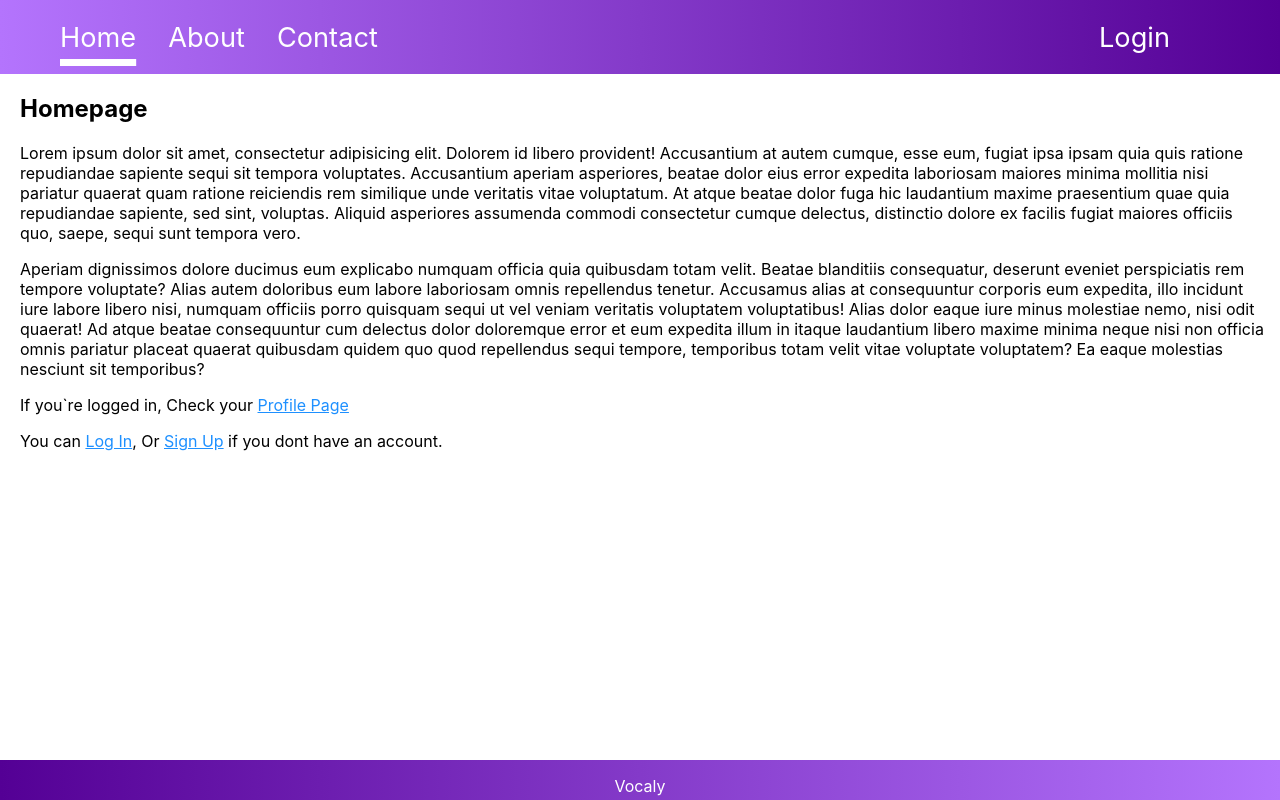
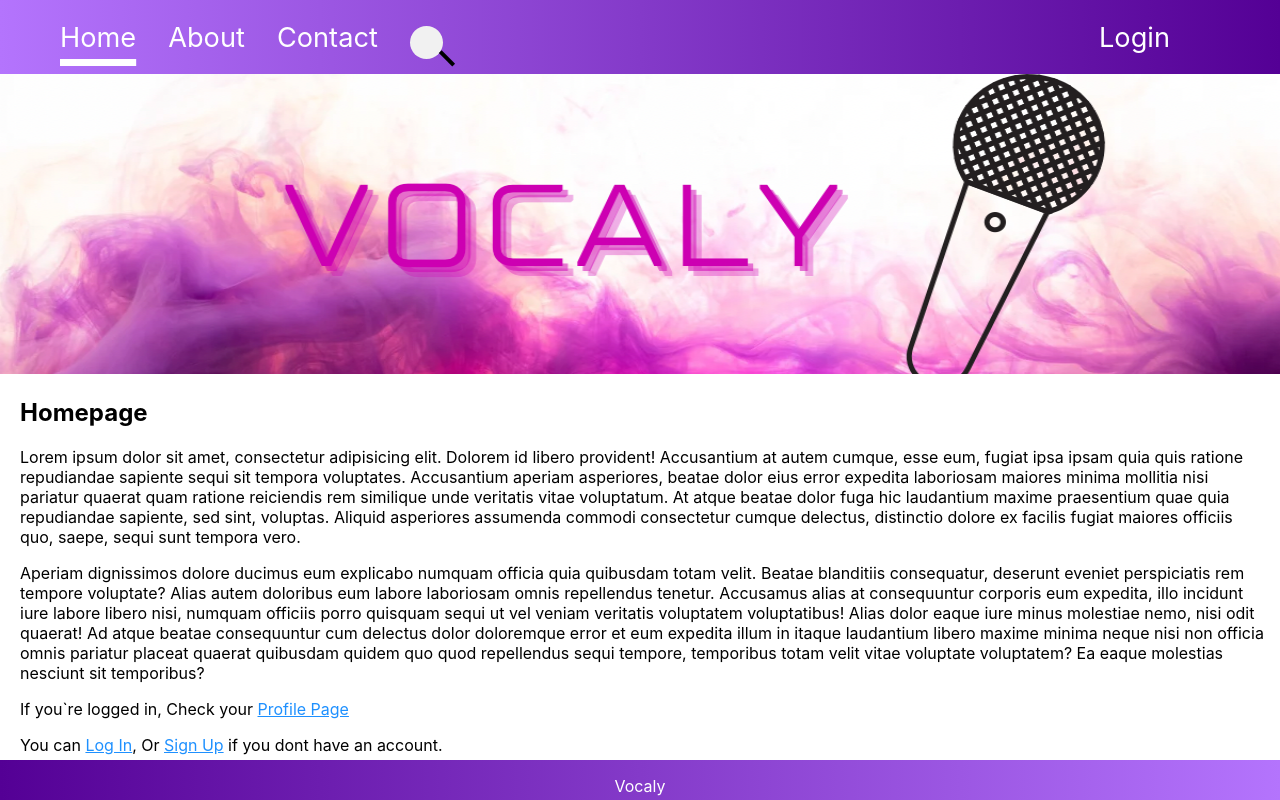
Before and after one commit to BobbyFrankz/Front-End-EindOpdracht, a React (Create React App) app: page / in a window 1280 px wide. Built offline with nearby package versions, Linux system fonts and the light colour scheme.

Commit message:
sign up fixed

```diff
--- a/package.json
+++ b/package.json
@@ -6,6 +6,7 @@
     "@testing-library/jest-dom": "^5.16.5",
     "@testing-library/react": "^13.4.0",
     "@testing-library/user-event": "^13.5.0",
+    "axios": "^1.2.2",
     "react": "^18.2.0",
     "react-dom": "^18.2.0",
     "react-router-dom": "^6.6.1",
--- a/src/components/NavBar.css
+++ b/src/components/NavBar.css
@@ -1,3 +1,5 @@
+@import url("https://fonts.googleapis.com/css?family=Raleway:400,400i,700");
+
 .navbar {
     background-image: linear-gradient(90deg, rgb(180, 116, 253), rgb(84, 0, 149));
     height: 74px;
@@ -7,8 +9,9 @@
     display: flex;
     flex-direction: row;
     justify-content: space-between;
-    align-items: center;
+    /*align-items: center;*/
     padding-top: 5px;
+
 
 }
 
@@ -90,11 +93,75 @@
     margin-right: 25px;
 
 
+
 }
 nav a {
     font-size: 1.7em;
-    box-shadow: inset 0 0 0 0 #000000;
-    color: #cbb4e3;
 
-    border-radius: 30px;
 }
+
+
+.search-box {
+    font-size: 20px;
+    display: inline-block;
+    position: relative;
+    align-content: center;
+    border-radius: 2.5em;
+   margin-bottom: 10px;
+    flex-wrap: wrap;
+
+}
+.search-box input[type=text] {
+    font-family: inherit;
+    font-weight: bold;
+    width: 2.5em;
+    height: 2.5em;
+    padding: 0.3em 2.1em 0.3em 0.4em;
+    border: none;
+    box-sizing: border-box;
+    border-radius: 2.5em;
+    transition: width 800ms cubic-bezier(0.68, -0.55, 0.27, 1.55) 150ms;
+}
+.search-box input[type=text]:focus {
+    outline: none;
+}
+.search-box input[type=text]:focus, .search-box input[type=text]:not(:placeholder-shown) {
+    width: 18em;
+    transition: width 800ms cubic-bezier(0.68, -0.55, 0.27, 1.55);
+}
+.search-box input[type=text]:focus + button[type=reset], .search-box input[type=text]:not(:placeholder-shown) + button[type=reset] {
+    transform: rotate(-45deg) translateY(0);
+    transition: transform 150ms ease-out 800ms;
+}
+.search-box input[type=text]:focus + button[type=reset]:after, .search-box input[type=text]:not(:placeholder-shown) + button[type=reset]:after {
+    opacity: 1;
+    transition: top 150ms ease-out 950ms, right 150ms ease-out 950ms, opacity 150ms ease 950ms;
+}
+.search-box button[type=reset] {
+    background-color: transparent;
+    width: 1.4em;
+    height: 1.4em;
+    border: 0;
+    padding: 0;
+    outline: 0;
+    display: flex;
+    justify-content: center;
+    align-items: center;
+    position: absolute;
+    top: 0.55em;
+    right: 0.55em;
+    transform: rotate(-45deg) translateY(2.2em);
+    transition: transform 150ms ease-out 150ms;
+}
+.search-box button[type=reset]:before, .search-box button[type=reset]:after {
+    content: "";
+    background-color: #000000;
+    width: 0.3em;
+    height: 1.4em;
+    position: absolute;
+}
+.search-box button[type=reset]:after {
+    transform: rotate(90deg);
+    opacity: 0;
+    transition: transform 150ms ease-out, opacity 150ms ease-out;
+}
--- a/src/components/NavBar.js
+++ b/src/components/NavBar.js
@@ -39,6 +39,11 @@ function NavBar() {
                             <NavLink className={({isActive}) => isActive ? "link--active" : "link--default"}
                                      to="/contact">Contact</NavLink>
                         </li>
+                        <form className="search-box">
+                            <input type="text" placeholder=" "/>
+                            <button type="reset"></button>
+                        </form>
+
                     </ul>
                     <ul>
                         <Link  className="login" to="signin">Login</Link>
--- /dev/null
+++ b/src/pages/home/Home.css
@@ -0,0 +1,6 @@
+.vocaly-image {
+
+    min-width: 100%;
+    max-width: 100%;
+    max-height: 300px;
+}
--- a/src/pages/home/Home.js
+++ b/src/pages/home/Home.js
@@ -1,10 +1,13 @@
 import React from 'react';
 import { Link } from 'react-router-dom';
 import '../GlobalCss.css';
+import vocaly from '../../assets/vocaly.PNG'
+import './Home.css';
 
 function Home() {
     return (
         <>
+            <img className={"vocaly-image"} src={vocaly} alt="vocaly.PNG"/>
             <section className={"outer-container"}>
             <div className={"inner-container"}>
             <h1>Homepage</h1>
--- a/src/pages/login/LogIn.js
+++ b/src/pages/login/LogIn.js
@@ -5,14 +5,14 @@ import './LogIn.css';
 function LogIn() {
     return (
         <>
-            <form action="action_page.php">
+            <form action="profile">
                 <div className="container">
                     <h1>Log in</h1>
                     <p>Please fill in this form to Log In.</p>
 
 
-                    <label htmlFor="email"><b>Email</b></label>
-                    <input type="text" placeholder="Enter Email" name="email" id="email" required/>
+                    <label htmlFor="username"><b>Username</b></label>
+                    <input type="text" placeholder="Enter Username" name="username" id="username" required/>
 
                     <label htmlFor="psw"><b>Password</b></label>
                     <input type="password" placeholder="Enter Password" name="psw" id="psw" required/>
--- a/src/pages/signup/SignUp.js
+++ b/src/pages/signup/SignUp.js
@@ -1,45 +1,79 @@
-import React from 'react';
+import React, {useEffect, useState} from 'react';
 import { Link } from 'react-router-dom';
 import './SignUp.css';
+import axios from "axios";
+
+
+
+
 
 function SignUp() {
+    const [accountData, setAccountData] = useState([]);
+    const [error, setError] = useState(false);
+    const [username, setUsername] = useState("");
+    const [password, setPassword] = useState("");
+    const [enabled] = useState(true);
+    const [apikey] = useState("");
+    const [email, setEmail] = useState("");
+    const url = "http://localhost:8080"
+
+
+    async function fetchData() {
+
+        try {
+            const { data } = await axios.post(`${url}/users`, {
+                username: username,
+                password: password,
+                enabled: enabled,
+                apikey: apikey,
+                email: email
+            });
+            setAccountData(data);
+            console.log(data)
+        } catch(e) {
+            console.error(e);
+            setError(true);
+        }
+
+    }
+
     return (
         <>
-            <form action="action_page.php">
+            <form action="signin">
                 <div className="container">
                     <h1>Register</h1>
                     <p>Please fill in this form to create an account.</p>
 
                     <label htmlFor="username"><b>Username</b></label>
-                    <input type="text" placeholder="Enter Username" name="email" id="email" required/>
+                    <input type="text" placeholder="Enter Username" name="username" id="username" value={username} onChange={ (e) => setUsername (e.target.value) } required/>
                         <label htmlFor="email"><b>Email</b></label>
-                        <input type="text" placeholder="Enter Email" name="email" id="email" required/>
+                        <input type="text" placeholder="Enter Email" name="email" id="email" value={email} onChange={ (e) => setEmail (e.target.value) } required/>
 
                             <label htmlFor="psw"><b>Password</b></label>
-                            <input type="password" placeholder="Enter Password" name="psw" id="psw" required/>
+                            <input type="password" placeholder="Enter Password" name="psw" id="psw" value={password} onChange={ (e) => setPassword (e.target.value) } required/>
 
                                 <label htmlFor="psw-repeat"><b>Repeat Password</b></label>
                                 <input type="password" placeholder="Repeat Password" name="psw-repeat" id="psw-repeat"
                                        required/>
 
-                    <p>Select if you are an Artist or a producer</p>
-                    <div className="wrapper">
+                    {/*<p>Select if you are an Artist or a producer</p>*/}
+                    {/*<div className="wrapper">*/}
 
-                            <input type="radio" name="select" id="option-1" checked/>
-                                <label htmlFor="option-1" className="option option-1"/>
-                                    <div className="dot"></div>
-                                    <span>Artist</span>
+                    {/*        <input type="radio" name="select" id="option-1" checked/>*/}
+                    {/*            <label htmlFor="option-1" className="option option-1"/>*/}
+                    {/*                <div className="dot"></div>*/}
+                    {/*                <span>Artist</span>*/}
 
-                        <input type="radio" name="select" id="option-2"/>
-                                <label htmlFor="option-2" className="option option-2"/>
-                                    <div className="dot"></div>
-                                    <span>Producer/DJ</span>
+                    {/*    <input type="radio" name="select" id="option-2"/>*/}
+                    {/*            <label htmlFor="option-2" className="option option-2"/>*/}
+                    {/*                <div className="dot"></div>*/}
+                    {/*                <span>Producer/DJ</span>*/}
 
-                    </div>
+                    {/*</div>*/}
 
 
                                         <p>By creating an account you agree to our <a href="src/pages/signup/SignUp#">Terms & Privacy</a>.</p>
-                                        <button type="submit" className="registerbtn">Register</button>
+                                        <button type="submit" className="registerbtn" onClick={fetchData}>Register</button>
                 </div>
 
                 <div className="container signin">
```
Also changed, not shown: src/index.js (+4 -4 lines), src/assets/vocaly.PNG (added), 1 other file (tests, documents, lock files or other folders).
